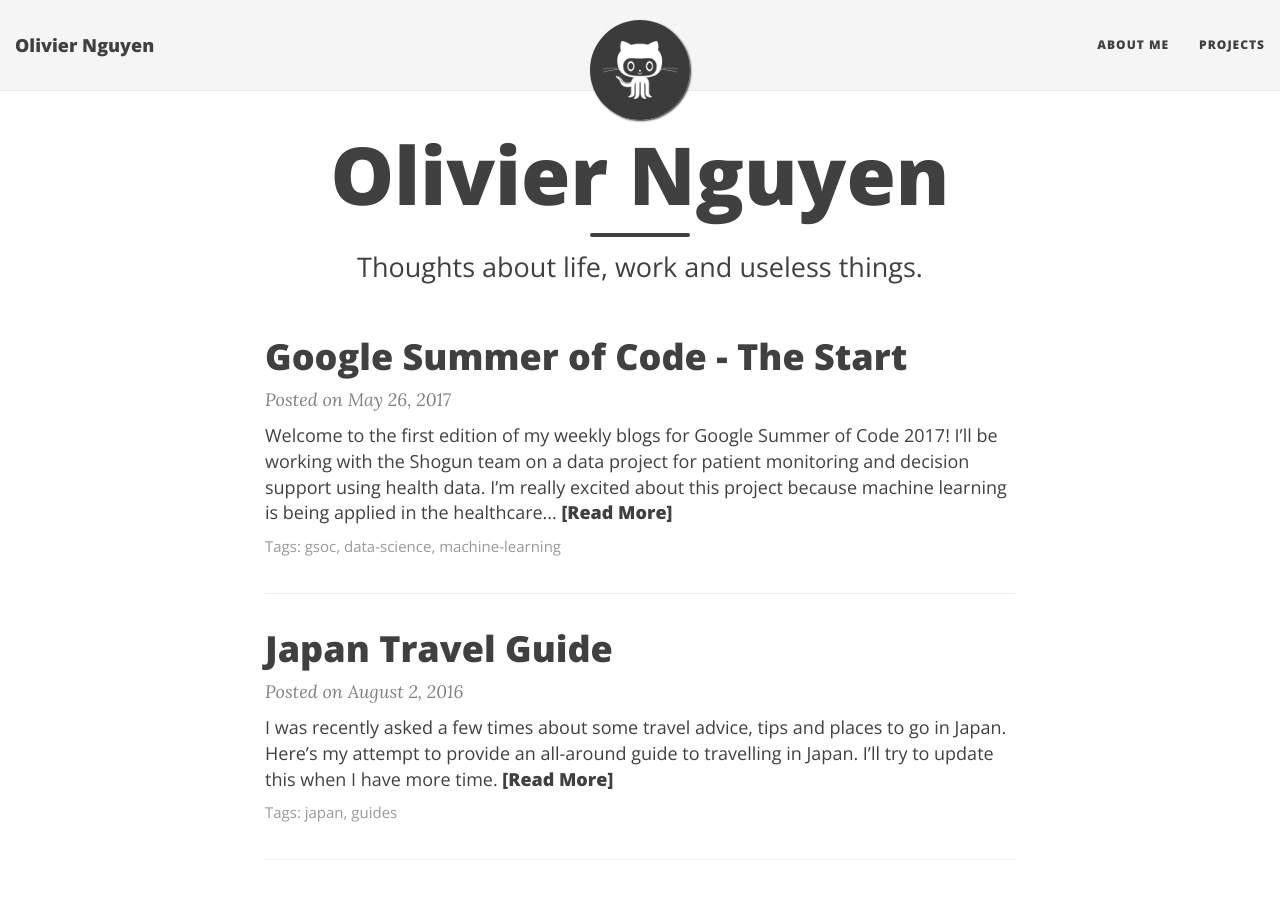
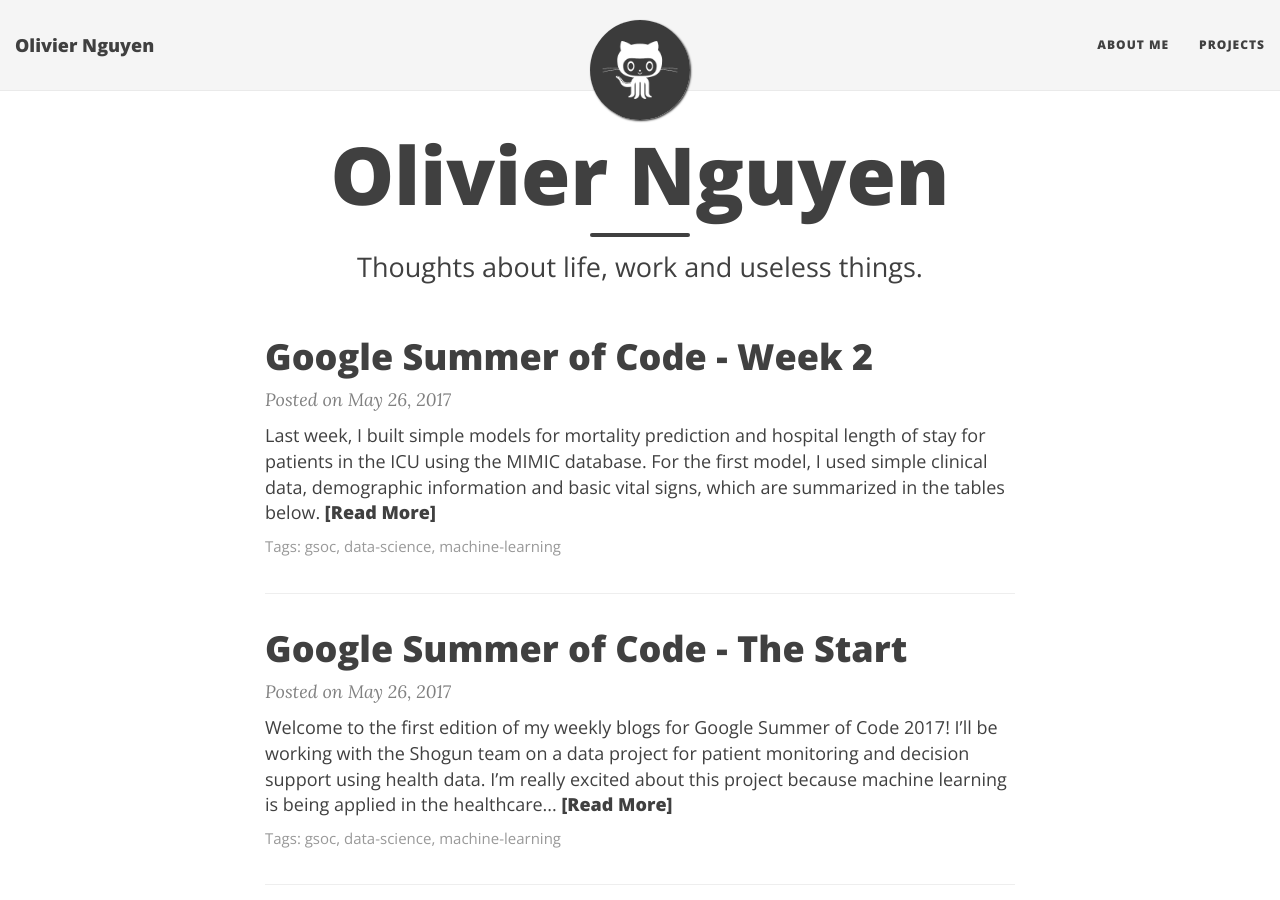
Before and after one commit to olinguyen/olinguyen.github.io, a Jekyll site: the page built from index.html, in a window 1280 px wide and 900 px high. Built offline with Jekyll 4.4.1, drawn with Linux system fonts in a browser that asks for light colours; nearby versions of some CDN libraries; the list of posts is cut into pages by our own code; some of the changed lines change nothing that is shown.

Commit message:
added 2nd post (draft)

```diff
--- a/_posts/2017-05-26-gsoc-week1.md
+++ b/_posts/2017-05-26-gsoc-week1.md
@@ -11,11 +11,9 @@
 
 ## Intro
 
-Everyday, huge amounts of patient and clinical data are being generated from the healthcare industry and stored in electronic health records. One of the challenges that researchers working on the analysis of health records face is that data was previously made inaccessible, but initatives like the Medical Information Mart For Intensive Care (MIMIC) database project have allowed for everyone to use and experiment with health data.
+Everyday, the healthcare industry creates large amounts of patient and clinical data and stores them in electronic health records. Most of this data has previosuly been inaccessible, in part due to patient privacy concerns, which poses a challenge to researchers working on the analysis of health records.
 
-## MIMIC Database
-
-The [MIMIC database](https://mimic.physionet.org/
+However, initatives like the Medical Information Mart For Intensive Care (MIMIC) database project have allowed for everyone to use and experiment with health data. In particular, the [MIMIC database](https://mimic.physionet.org/
 ) is a critical care database made freely available for researchers around the world to develop and evaluate intensive care unit (ICU) patient monitoring and decision support systems that will improve the efficiency, accuracy and timeliness of clinical decision-making in critical care. The data mainly includes demographic, administrative, clinical data and much more from over 45,000 critical care patients.
 
 ## Objective
@@ -33,7 +31,7 @@
 
 ## Data Preparation
 
-Because MIMIC is an ICU database, the focus will be on patients admitted to and discharged from the ICU. For that reason, we'll select and group our data points based off the ICU stay rather than the individual patient.
+Because MIMIC is an ICU database, the focus will be on patients admitted to and discharged from the ICU. Patients admitted to the ICU generally suffer from severe and life-threatening illnesses and injuries which require constant, close monitoring and support. Being able to make good decisions during this time period is therefore crucial. For that reason, I selected and grouped the data points based off the ICU stay rather than the individual patient to develop a model specifically for ICU patient monitoring and decision-making.
 
 The selection criteria is described below along with a short explanation. The following points were excluded from the dataset:
 
@@ -61,7 +59,7 @@
 
 ## Feature selection
 
-The MIMIC database holds a lot of information about the patient, with charted data or electronic data averaging ~5700 measurements for a single patient. For a basic proof of concept, I simply used the general characteristics of the patient like the demographic information, and a few vital sign readings, namely the following:
+The MIMIC database holds a lot of information about the patient, with each hospitalization having on average over 230 different types of measurements and over 5700 charted observations for a single patient. For a basic proof of concept, I simply used the general characteristics of the patient like the demographic information, and a few vital sign readings, namely the following:
 
 * Age at the first ICU entry
 * Gender
@@ -72,8 +70,8 @@
 
 ## Basic models
 
-For mortality prediction, which is a binary classification problem, I first experimented with a simple linear support vector machine (SVM) whereas for hospital length of stay, I used least squares regression and linear ridge regression. For the evaluation of my models, I used stratified 10-fold and averaged out the auROC over all the folds.
+For mortality prediction, which is a binary classification problem, I first experimented with a simple linear support vector machine (SVM) whereas for hospital length of stay, I used least squares regression and linear ridge regression. For the evaluation of my models, I used stratified 10-fold and averaged out the area under the receiver operating characteristic curve (auROC) over all the folds. Stratified cross-validation is used because it gives a good estimate for the performance of our model, as the data is divided into k equally sized folds in such a way that labels in each partition are roughly the same. Since the number of patients who actually died is low, accuracy is not a good metric for this problem. If our classifier would never make a prediction e.g. predicting 0 for every sample, the model would still yield a high accuracy. Instead, auROC is a better fit because it looks at the true positive rate and the false positive rate.
 
 ## Preliminary Results
 
-My linear SVM model for mortality prediction produced a mean area under operating characteristic curve (auROC) of 77.195%. For the prediction of hospital length of stay, I obtained a mean squared error of 76.58 for both least square regression and linear ridge regression.
+My linear SVM model for mortality prediction produced a mean auROC of 77.195%. For the prediction of hospital length of stay, I obtained a mean squared error of 76.58 for both least square regression and linear ridge regression.
--- /dev/null
+++ b/_posts/2017-05-26-gsoc-week2.md
@@ -0,0 +1,48 @@
+---
+layout: post
+title: Google Summer of Code - Week 2
+# bigimg: /img/gsoc-logo.png
+tags: [gsoc, data-science, machine-learning]
+---
+
+Last week, I built simple models for mortality prediction and hospital length of stay for patients in the ICU using the MIMIC database. For the first model, I used simple clinical data, demographic information and basic vital signs, which are summarized in the tables below.
+
+| Demographic & Clinical Info             | Description |
+|-------------------------|-------------|
+| Age                     | Age of the patient upon entering the ICU |
+| Gender                  | Patient gender (male or female)|
+| Hospital length of stay | Number of days spent in the hospital |
+| ICU length of stay      | Number of days spent in the ICU |
+| First care unit         | ICU type in which the patient was cared for |
+
+| Vital Sign               | Description |
+|--------------------------|-------------|
+| Heart Rate               | Heartbeat rate of the patient |
+| Mean Blood Pressure      | Average pressure in a patient's arteries during one cardiac cycle       |
+| Respiratory Rate         | Number of breaths taken per minute       |
+
+Despite using very basic characteristics, the models for mortality prediction seem to produce good results. Upon digging deeper, I realized that it was because I was using the vital signs for the entire hospital admission as opposed to only the first 24 hours of an ICU stay. Including vital signs for the entire hospital most likely included the vital signs at the moment right before the patient passed away (if it was the case), which probably explains why the prediction results are so high with very simple features; the vital signs of a dying person is likely significantly different than the normal behaviour. Because the focus should be on the first 24 hours in the ICU so that we can improve decision-making and do patient monitoring as early as possible, the database query had to be modified to suit this criteria. A side-by-side comparison is shown between obtaining vital signs from an entire hospital admission, and only the first 24 hours. It can be observed that the prediction task is much more difficult when only looking at the first ICU stay.
+
+| Classifier <td colspan=3>Mean AUC across 10 folds (%)
+| -
+| | Entire Admission | First 24 hours of the ICU stay |
+| Linear SVM          | 77.088       |   69.662 |
+| Kernel SVM (RBF)    | 75.734       |   62.891 |
+| Logistic Regression | 77.539       |   69.379 |
+| Random Forest       | 68.974       |   52.059 |
+
+
+| Classifier <td colspan=3> Mean Squared Error
+| -
+| | Entire Admission | First 24 hours of the ICU stay |
+| Least Squares Regression | 76.587   |  115.458 |
+| Linear Ridge Regression  | 76.588   |  115.458 |
+
+In the figure below, the performance results from different models are compared using a boxplot. Logistic regression and linear SVM produced the best results with around 69% auROC, while random forest performed the worst hovering above 50%. However, these results could be improved with hyper-parameter tuning.
+
+![](/img/week2/boxplot-mp-new.png "Mortality Prediction Box plot")
+![](/img/week2/boxplot-los-new.png "Hospital Length of Stay Box plot")
+
+## Next Up
+
+In the upcoming weeks, I'll be looking into improving the models even further. I'll try to include laboratory measurements (fluids taken from a patients body and analyzed in the lab to obtain glucose, potassium, etc). In addition, diagnoses and symptoms are also recorded using ICD-9 codes, which is a system used by physicians and other healthcare providers to classify diseases. These additional features would likely improve the predictive capabilities of the current models. Finally, I'll attempt to better interpret the results of the models e.g. try to understand which features are good indicators of an outcome, identify where the models perform well and has more trouble.
```
Also changed, not shown: img/week2/boxplot-los-new.png (added), img/week2/boxplot-los.png (added), img/week2/boxplot-mp-new.png (added), img/week2/boxplot-mp.png (added).
